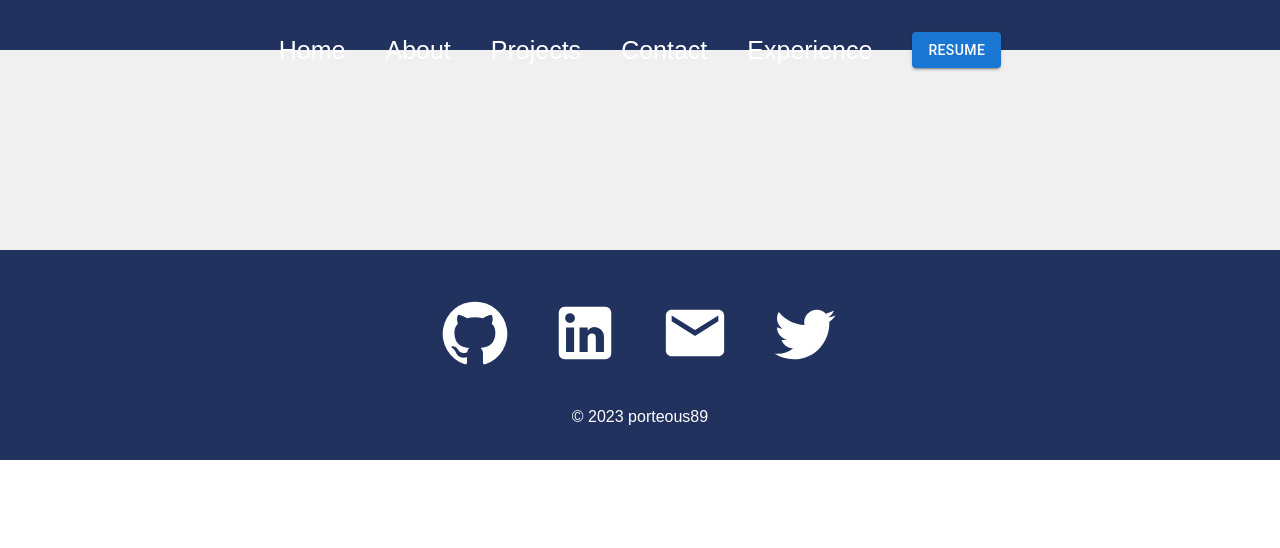
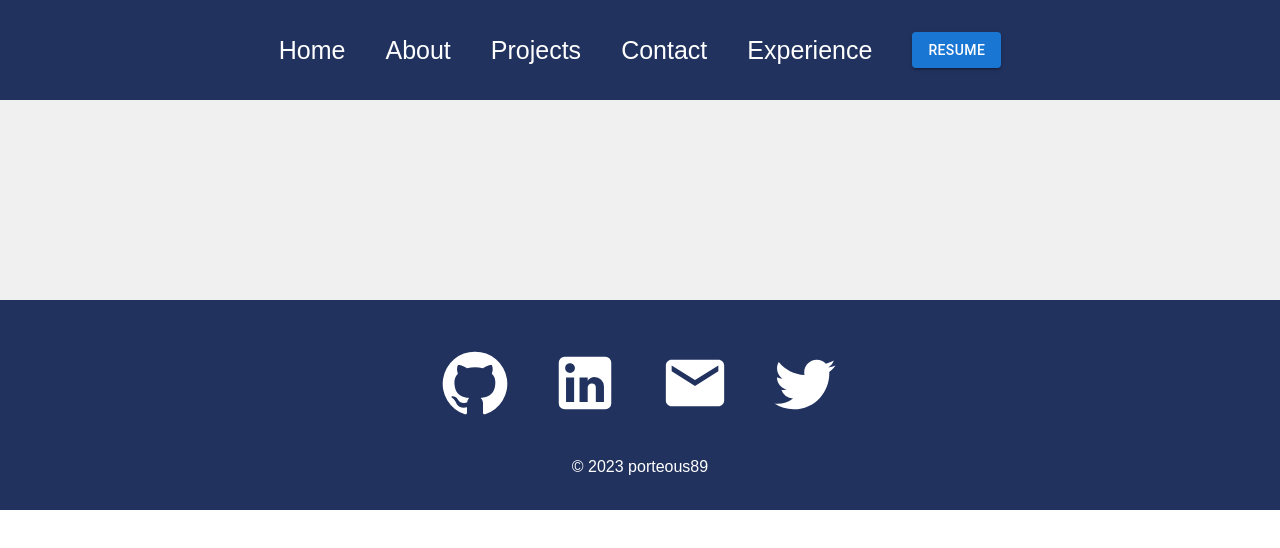
Before and after one commit to porteous89/alisters-react-portfolio, a React (Create React App) app: page /alisters-react-portfolio/alisters-react-portfolio in a window 1280 px wide. Shown: the top 548 px of the page. Built offline with nearby package versions, Linux system fonts and the light colour scheme.

Commit message:
corrected navbar style

```diff
--- a/src/styles/Navbar.css
+++ b/src/styles/Navbar.css
@@ -1,12 +1,12 @@
 .navbar {
     width: 100%;
-    height: 50px;
+    height: 100px;
     background: #21325e;
   }
 
   .links {
     width: 100%;
-    height: 100px;
+    height: 100%;
     display: flex;
     align-items: center;
     justify-content: center;
```
